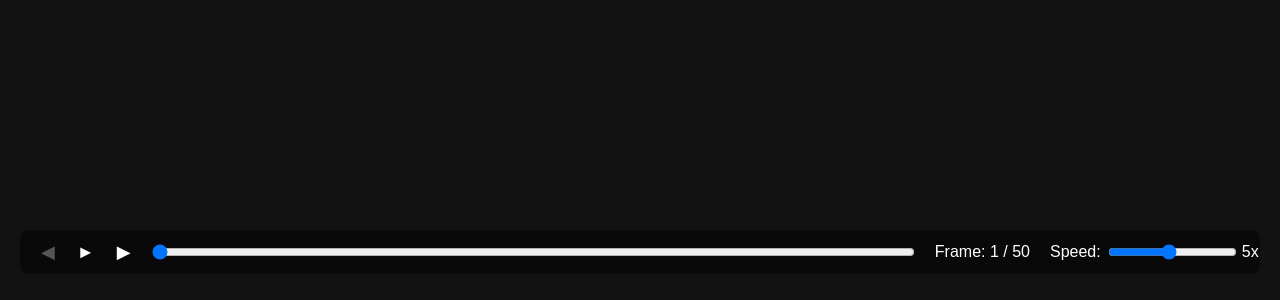
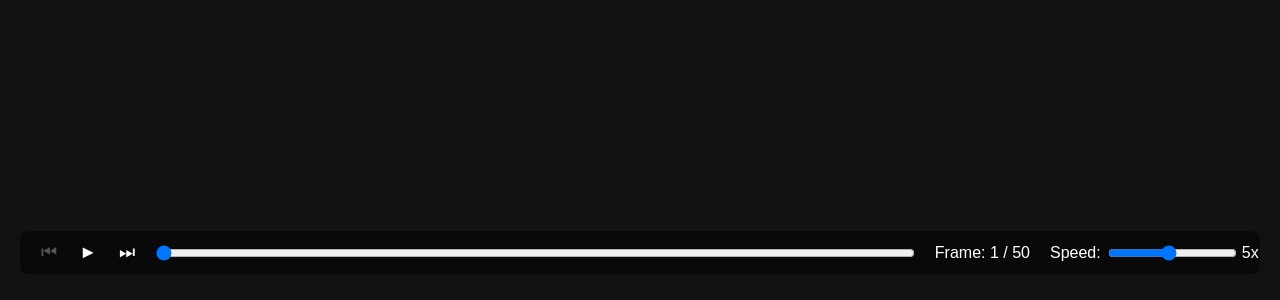
Before and after one commit to marcosantar93/ps-challenge, a React (Vite) app: page / in a window 1280 px wide. Shown: the part 506-806 px from the top of the page. Built offline with nearby package versions, Linux system fonts and the light colour scheme; no server answers.

Commit message:
update icons

```diff
--- a/src/components/Timeline.tsx
+++ b/src/components/Timeline.tsx
@@ -76,7 +76,7 @@ export const Timeline = ({
           disabled={currentFrame === 0}
           aria-label="Previous Frame"
         >
-          &#9664;
+          ⏮
         </button>
         <button
           onClick={handlePlayPause}
@@ -89,7 +89,7 @@ export const Timeline = ({
           disabled={currentFrame === totalFrames - 1}
           aria-label="Next Frame"
         >
-          &#9654;
+          ⏭
         </button>
       </div>
 
```
